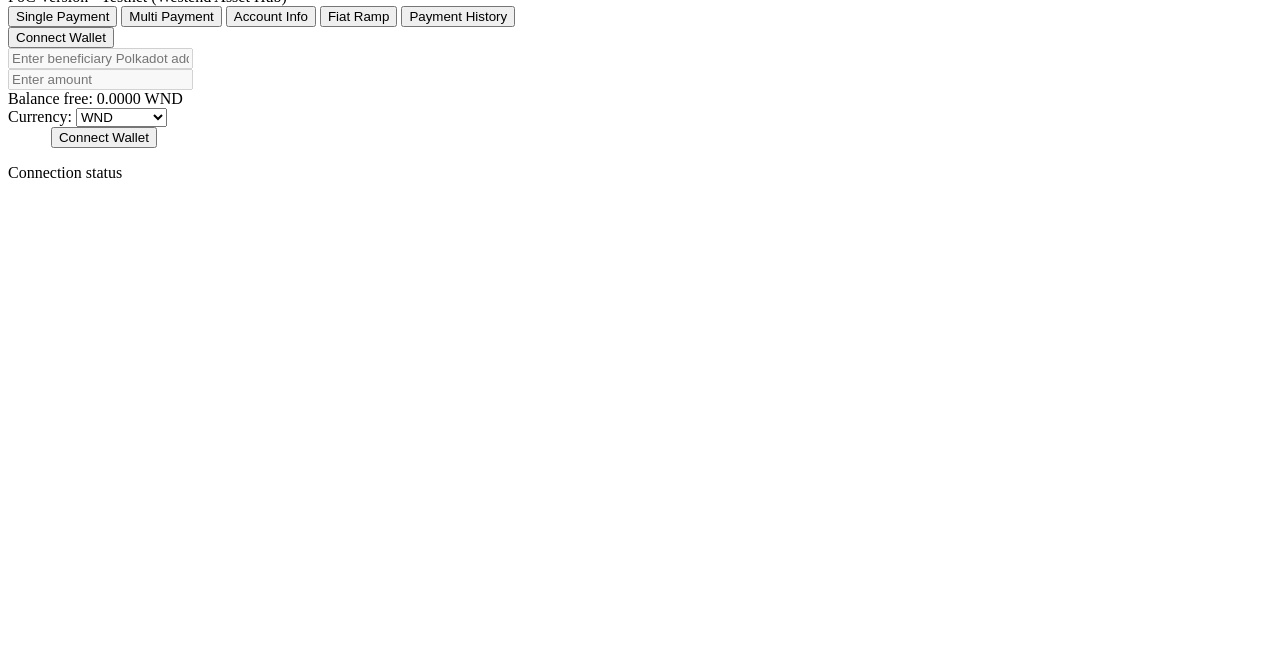
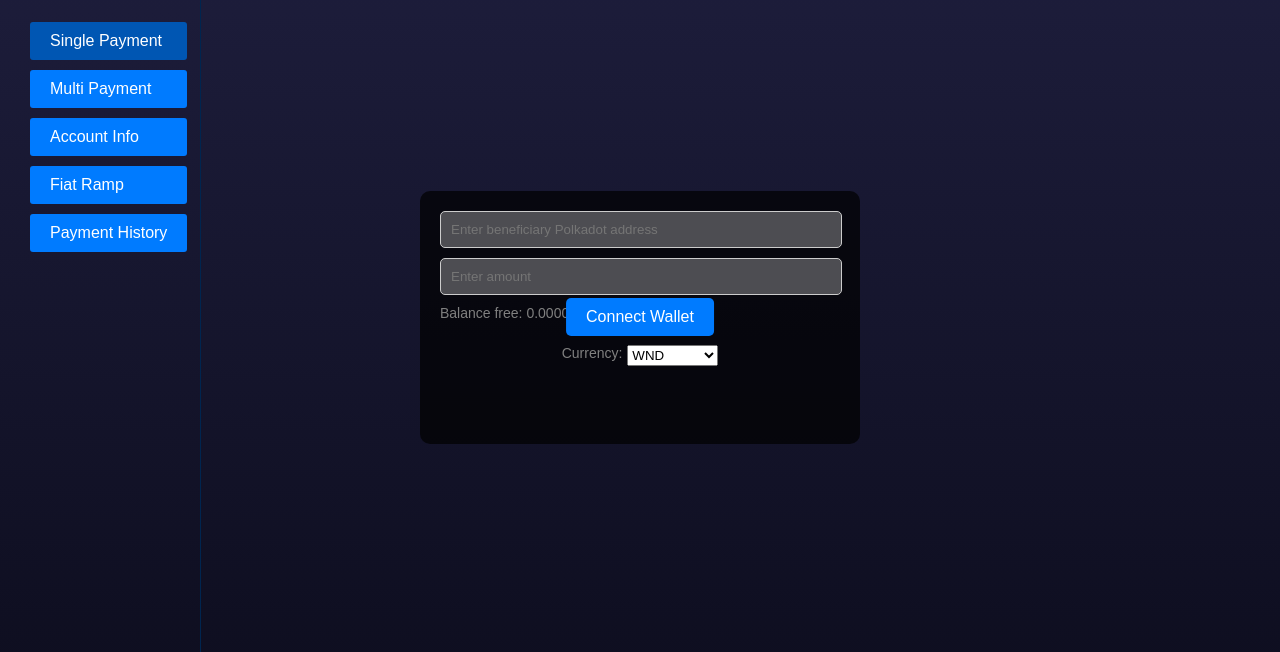
Before and after one commit to ultracoconut/LiebrePay-Westend, a website with bundled scripts: page public/index.html in a window 1280 px wide. Shown: the part 83-735 px from the top of the page. Built offline with nearby package versions, Linux system fonts and the light colour scheme; files whose address does not match are found by name.

Commit message:
update index.html

```diff
--- a/public/index.html
+++ b/public/index.html
@@ -6,8 +6,14 @@
   <title>Liebre Pay</title>
   <!-- link to favicon -->
   <link rel="icon" href="images/favicon.png" type="image/png">
-  <!-- link to CSS style sheet -->
-  <link rel="stylesheet" href="styles.css">
+  <!-- link to CSS style sheets -->
+  <link rel="stylesheet" href="css/index_style.css">
+  <link rel="stylesheet" href="css/transactions_style.css">
+  <link rel="stylesheet" href="css/single_payment_style.css">
+  <link rel="stylesheet" href="css/multi_payment_style.css">
+  <link rel="stylesheet" href="css/payment_history_style.css">
+  <link rel="stylesheet" href="css/account_info_style.css">
+  <link rel="stylesheet" href="css/effects_style.css">
 
 </head>
 <body>
```
